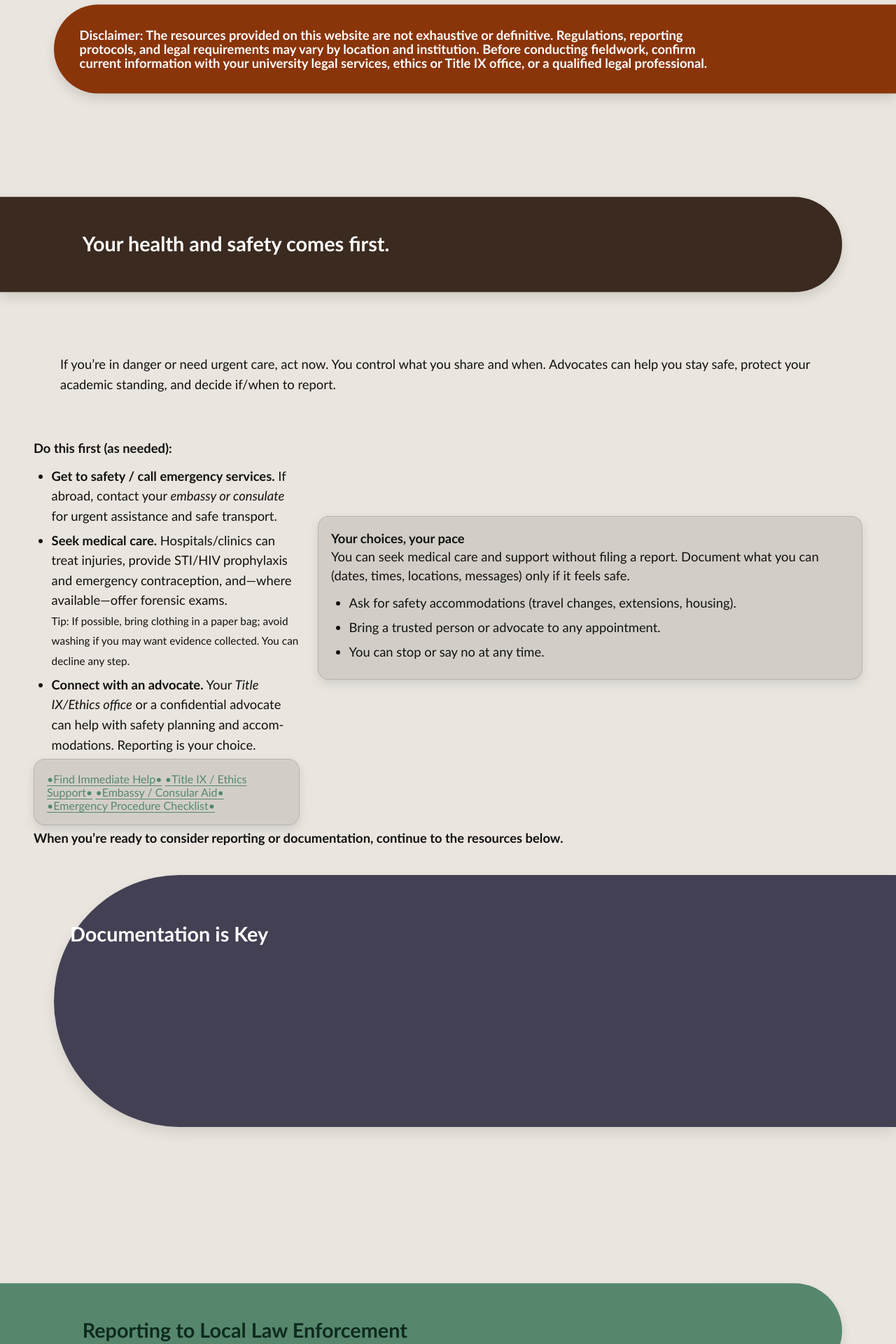
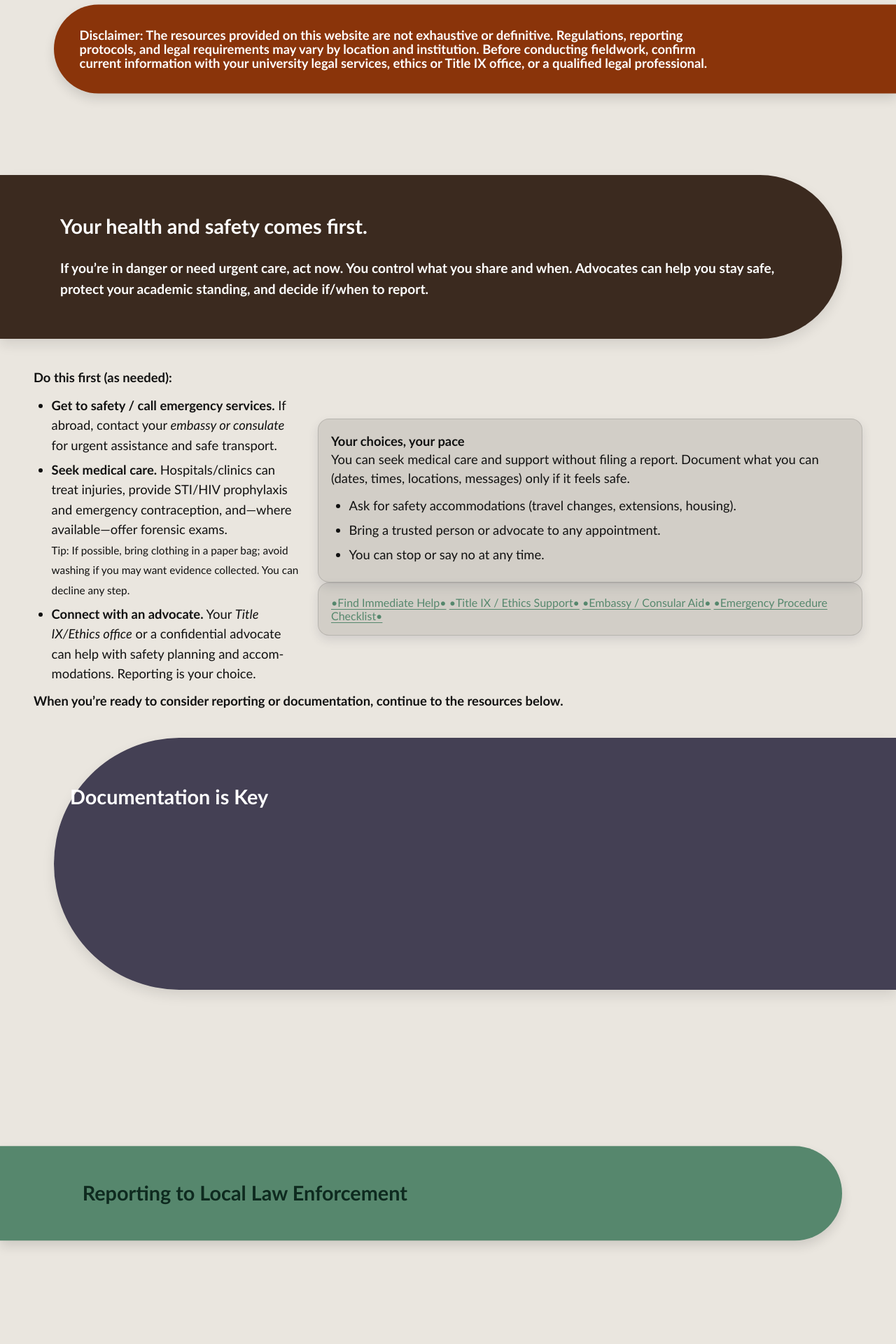
Before and after one commit to AnthroSafetyWarrior/GoldenTrowelProject, a Jekyll site: the page built from _pages/reporting.html, in a window 1280 px wide. Shown: the part 1000-2920 px from the top of the page at 70% size. Built offline with Jekyll 4.4.1, drawn with Linux system fonts in a browser that asks for light colours.

Commit message:
updating name

```diff
--- a/_pages/reporting.html
+++ b/_pages/reporting.html
@@ -26,12 +26,10 @@ hero_tint: .40                        # optional (0–1: higher = more maroon ov
 </section>
 
 <!-- 2) SUPPORT — shared split -->
-<section class="section">
-<h2 class="pillhead pill--soil pill--clip-left">Your health and safety comes first.</h2>
-<p class="lede"> <p class="lede">
-    If you’re in danger or need urgent care, act now. You control what you share and when.
-    Advocates can help you stay safe, protect your academic standing, and decide if/when to report.
-  </p>
+<section class="pillband pill--soil pill--clip-left pill--tight">
+ <div class="section">
+<h2> Your health and safety comes first.</h2>
+<p class="lede">If you’re in danger or need urgent care, act now. You control what you share and when. Advocates can help you stay safe, protect your academic standing, and decide if/when to report. </p>
 </section>
 
   <div class="split">
@@ -47,7 +45,8 @@ hero_tint: .40                        # optional (0–1: higher = more maroon ov
     </div>
 
     <!-- Right: calming summary box -->
-   <article class="card card--glass">
+ <div class="text text--right">
+<article class="card card--glass">
       <p><strong>Your choices, your pace</strong></p>
       <p>
         You can seek medical care and support without filing a report.
@@ -67,6 +66,7 @@ hero_tint: .40                        # optional (0–1: higher = more maroon ov
         <a class="btn" href="/support.html#embassy">•Embassy / Consular Aid•</a>
         <a class="btn" href="/reporting.html#emergency-procedure">•Emergency Procedure Checklist•</a>
  </article>
+  </div>
   </div>
 
     <p><strong> When you’re ready to consider reporting or documentation, continue to the resources below.</strong></p>
```
